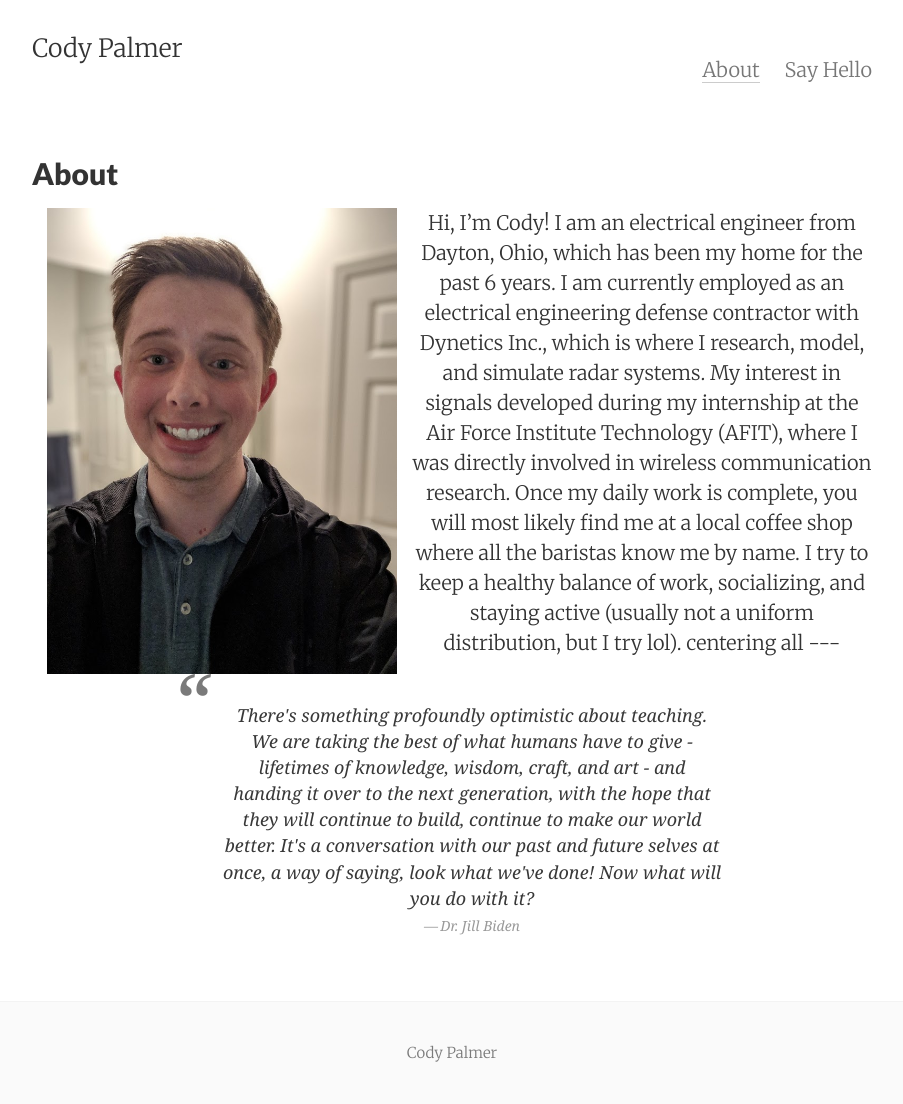
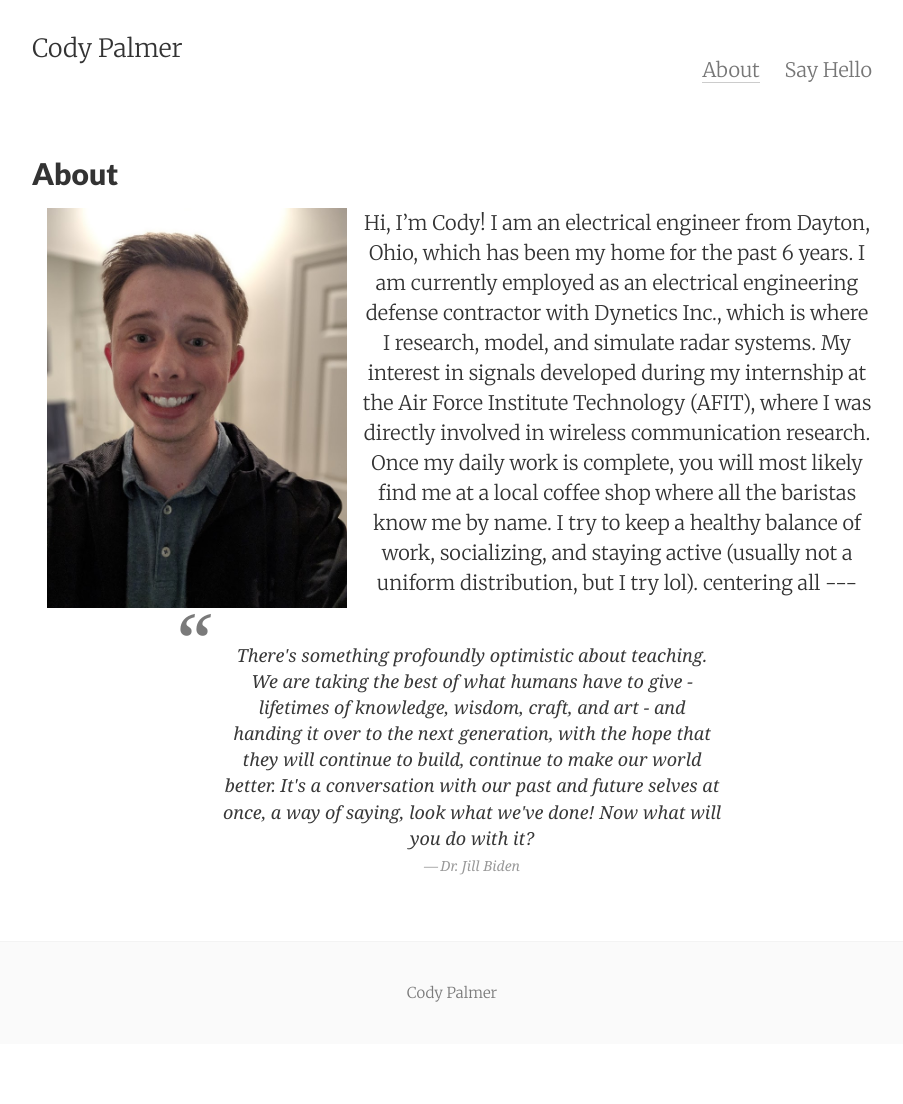
Before and after one commit to palmerco/web_server, a Jekyll site: the page built from about.md, in a window 1280 px wide. Shown: the whole page, without its empty margins (188-1091 px from the left). Built offline with Jekyll 4.4.1, drawn with Linux system fonts in a browser that asks for light colours; after the commit the page ends 1044 px from its top, so only the background shows below that.

Commit message:
Update about.md

```diff
--- a/about.md
+++ b/about.md
@@ -6,7 +6,7 @@
 ---
 
 <center>
-<img src="/images/websitePhoto.jpg" alt="profilePicture" width="350" align="left" style="margin:0px 15px"/>
+<img src="/images/websitePhoto.jpg" alt="profilePicture" width="300" align="left" style="margin:0px 15px"/>
 Hi, I’m Cody! I am an electrical engineer from Dayton, Ohio, which has been my home for the past 6 years. I am currently employed as an electrical engineering defense contractor with Dynetics Inc., which is where I research, model, and simulate radar systems. My interest in signals developed during my internship at the Air Force Institute Technology (AFIT), where I was directly involved in wireless communication research.
 
 Once my daily work is complete, you will most likely find me at a local coffee shop where all the baristas know me by name. I try to keep a healthy balance of work, socializing, and staying active (usually not a uniform distribution, but I try lol).
```
